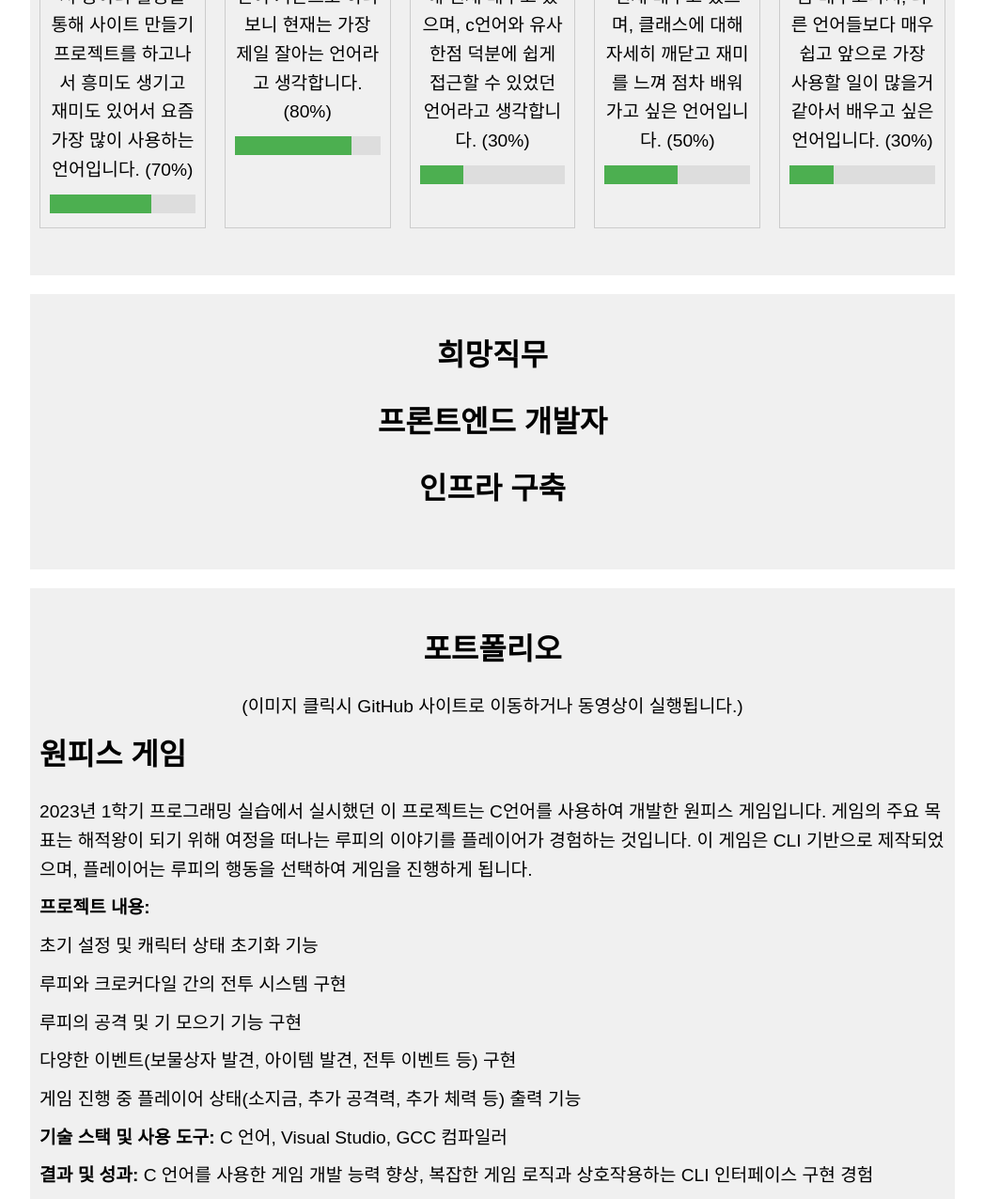
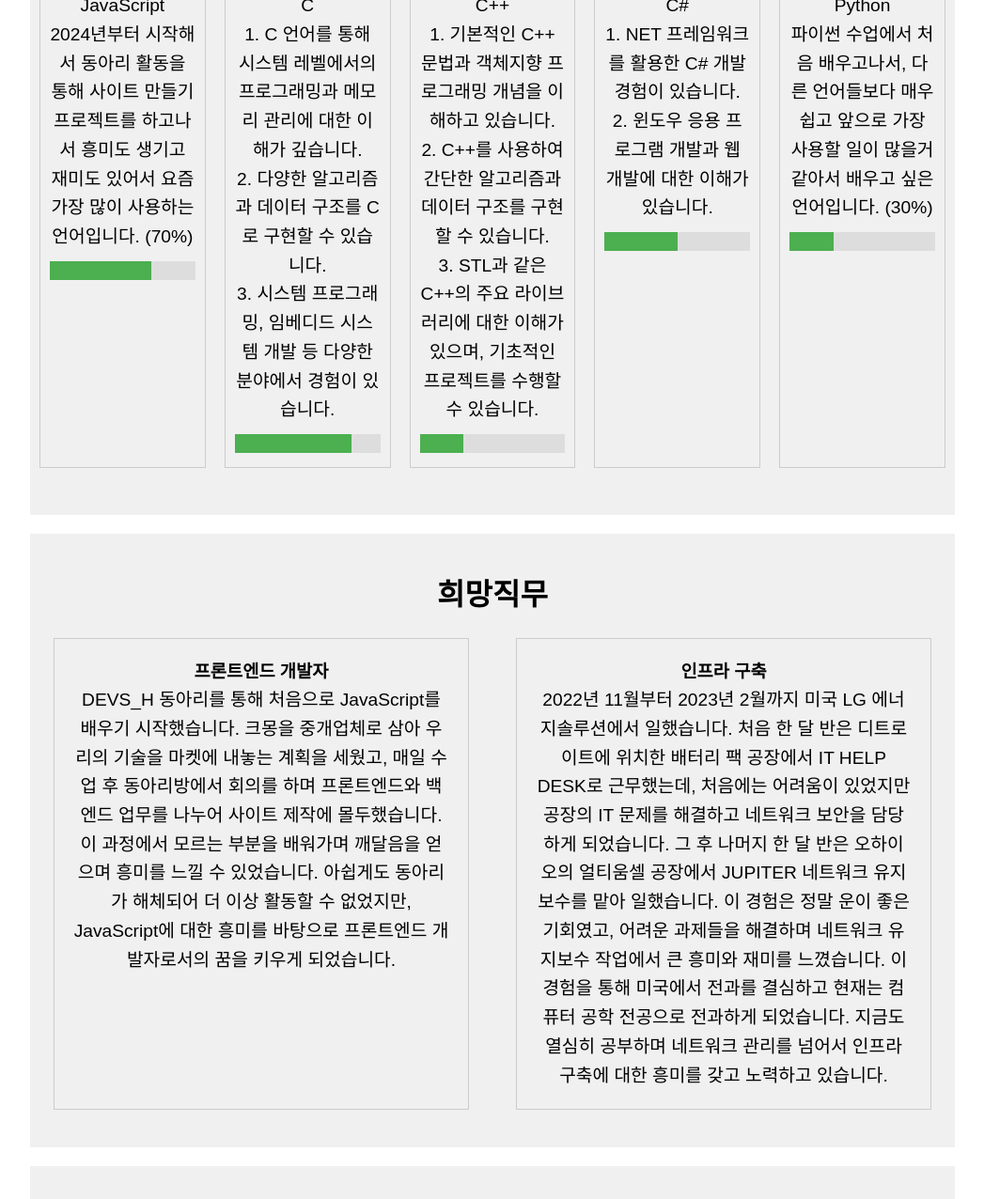
Before and after one commit to hy2oning/hy2oning.github.io, a plain HTML site: page index.html in a window 1280 px wide. Shown: the part 1288-2564 px from the top of the page at 94% size, without its empty margins (116-1163 px from the left). Drawn offline with Linux system fonts and the light colour scheme.

Commit message:
희망직무 작성 및 자기소개 수정
희망직무 작성 및 자기소개 수정

```diff
--- a/css/style.css
+++ b/css/style.css
@@ -81,18 +81,18 @@ main {
 }
 
 .portfolio-item {
-  flex: 1 1 calc(20% - 20px); /* Adjust flex-basis as per your preference */
+  flex: 1 1 calc(20% - 20px);
   margin: 10px;
-  text-align: left; /* Adjusted to left alignment */
+  text-align: left;
 }
 
 .portfolio-item img {
-  max-width: 60%; /* 이미지가 부모 요소를 초과하지 않도록 설정 */
-  height: 600px; /* 가로세로 비율 유지 */
-  margin-bottom: 100px; /* 하단 여백 추가 */
+  max-width: 60%;
+  height: 600px;
+  margin-bottom: 100px;
 }
 
-/* Adjust for smaller screens */
+
 @media (max-width: 768px) {
   .portfolio-item {
     flex: 1 1 calc(50% - 20px);
@@ -100,7 +100,7 @@ main {
   }
 }
 
-/* Profile section styling */
+
 .profile {
   display: flex;
   flex-direction: column;
@@ -119,7 +119,7 @@ main {
   margin: 10px 0;
 }
 
-/* Social links styling */
+
 .social-links {
   display: flex;
   gap: 10px;
@@ -131,7 +131,7 @@ main {
   height: 30px;
 }
 
-/* Skillset section styling */
+
 .skillset {
   display: flex;
   flex-wrap: wrap;
@@ -167,7 +167,7 @@ main {
   margin-top: 10px;
 }
 
-/* Responsiveness */
+
 @media (max-width: 768px) {
   .container {
     width: 90%;
@@ -178,7 +178,7 @@ main {
   }
 }
 
-/* Additional CSS for Portfolio Items */
+
 .portfolio-item h3 {
   margin-bottom: 10px;
 }
@@ -190,3 +190,27 @@ main {
 .portfolio-item .project-details {
   margin-top: 10px;
 }
+
+.career-options {
+  display: flex;
+  justify-content: space-around;
+}
+
+.career-option {
+  width: 45%;
+  padding: 20px;
+  border: 1px solid #ccc;
+  text-align: center;
+}
+
+@media (max-width: 768px) {
+  .career-options {
+      flex-direction: column;
+      align-items: center;
+  }
+
+  .career-option {
+      width: 100%;
+      margin-bottom: 20px;
+  }
+}
--- a/index.html
+++ b/index.html
@@ -27,20 +27,18 @@
                 <h2>컴퓨터공학과 20202581</h2>
                 <h2>김 현 중</h2>
                 <div class="social-links">
-                    <!-- Gmail badge -->
                     <a href="mailto:hy2oning@gmail.com">
                         <img src="https://img.shields.io/badge/Gmail-D14836?style=flat-square&logo=gmail&logoColor=white" alt="Gmail" class="icon">
                     </a>
-                    <!-- GitHub badge -->
                     <a href="https://github.com/hy2oning">
                         <img src="https://img.shields.io/badge/GitHub-100000?style=flat-square&logo=github&logoColor=white" alt="GitHub" class="icon">
                     </a>
                 </div>
             </div>
-            <!-- GitHub Most Used Languages -->
             <a href="https://github.com/hy2oning">
                 <img src="https://github-readme-stats.vercel.app/api/top-langs/?username=hy2oning&layout=compact&theme=blue-green" alt="Top Languages">
             </a>
+            <h2>나의 기술</h2>
             <div class="skillset">
                 <div class="skill">
                     <div class="skill_description">
@@ -56,7 +54,9 @@
                     <div class="skill_description">
                         <img src="images/c.jpg" alt="C Image">
                         <p>C</p>
-                        <p>여러 프로젝트를 c언어 기반으로 하다보니 현재는 가장 제일 잘아는 언어라고 생각합니다. (80%)</p>
+                        <p>1. C 언어를 통해 시스템 레벨에서의 프로그래밍과 메모리 관리에 대한 이해가 깊습니다.</p>
+                        <p>2. 다양한 알고리즘과 데이터 구조를 C로 구현할 수 있습니다.</p>
+                        <p>3. 시스템 프로그래밍, 임베디드 시스템 개발 등 다양한 분야에서 경험이 있습니다.</p>
                     </div>
                     <div class="skill__bar">
                         <div class="skill__value" style="width: 80%;"></div>
@@ -66,8 +66,10 @@
                     <div class="skill_description">
                         <img src="images/cpp.jpg" alt="C++ Image">
                         <p>C++</p>
-                        <p>운영체제 과목을 통해 현재 배우고 있으며, c언어와 유사한점 덕분에 쉽게 접근할 수 있었던 언어라고 생각합니다. (30%)</p>
-                    </div>
+                        <p>1. 기본적인 C++ 문법과 객체지향 프로그래밍 개념을 이해하고 있습니다.</p>
+                        <p>2. C++를 사용하여 간단한 알고리즘과 데이터 구조를 구현할 수 있습니다.</p>
+                        <p>3. STL과 같은 C++의 주요 라이브러리에 대한 이해가 있으며, 기초적인 프로젝트를 수행할 수 있습니다.</p>
+                        </div>
                     <div class="skill__bar">
                         <div class="skill__value" style="width: 30%;"></div>
                     </div>
@@ -76,7 +78,8 @@
                     <div class="skill_description">
                         <img src="images/csharp.jpg" alt="C# Image">
                         <p>C#</p>
-                        <p>.NET 과목을 통해 현재 배우고 있으며, 클래스에 대해 자세히 깨닫고 재미를 느껴 점차 배워가고 싶은 언어입니다. (50%)</p>
+                        <p>1. NET 프레임워크를 활용한 C# 개발 경험이 있습니다.</p>
+                        <p>2. 윈도우 응용 프로그램 개발과 웹 개발에 대한 이해가 있습니다.</p>
                     </div>
                     <div class="skill__bar">
                         <div class="skill__value" style="width: 50%;"></div>
@@ -96,9 +99,16 @@
         </section>
         <section id="career" class="section">
             <h2>희망직무</h2>
-            <h2>프론트엔드 개발자</h2>
-
-            <h2>인프라 구축</h2>
+            <div class="career-options">
+                <div class="career-option">
+                    <h3>프론트엔드 개발자</h3>
+                    <p>DEVS_H 동아리를 통해 처음으로 JavaScript를 배우기 시작했습니다. 크몽을 중개업체로 삼아 우리의 기술을 마켓에 내놓는 계획을 세웠고, 매일 수업 후 동아리방에서 회의를 하며 프론트엔드와 백엔드 업무를 나누어 사이트 제작에 몰두했습니다. 이 과정에서 모르는 부분을 배워가며 깨달음을 얻으며 흥미를 느낄 수 있었습니다. 아쉽게도 동아리가 해체되어 더 이상 활동할 수 없었지만, JavaScript에 대한 흥미를 바탕으로 프론트엔드 개발자로서의 꿈을 키우게 되었습니다.</p>
+                </div>
+                <div class="career-option">
+                    <h3>인프라 구축</h3>
+                    <p>2022년 11월부터 2023년 2월까지 미국 LG 에너지솔루션에서 일했습니다. 처음 한 달 반은 디트로이트에 위치한 배터리 팩 공장에서 IT HELP DESK로 근무했는데, 처음에는 어려움이 있었지만 공장의 IT 문제를 해결하고 네트워크 보안을 담당하게 되었습니다. 그 후 나머지 한 달 반은 오하이오의 얼티움셀 공장에서 JUPITER 네트워크 유지보수를 맡아 일했습니다. 이 경험은 정말 운이 좋은 기회였고, 어려운 과제들을 해결하며 네트워크 유지보수 작업에서 큰 흥미와 재미를 느꼈습니다. 이 경험을 통해 미국에서 전과를 결심하고 현재는 컴퓨터 공학 전공으로 전과하게 되었습니다. 지금도 열심히 공부하며 네트워크 관리를 넘어서 인프라 구축에 대한 흥미를 갖고 노력하고 있습니다. </p>
+                </div>
+            </div>
         </section>
         <section id="portfolio" class="section">
             <h2>포트폴리오</h2>
```
